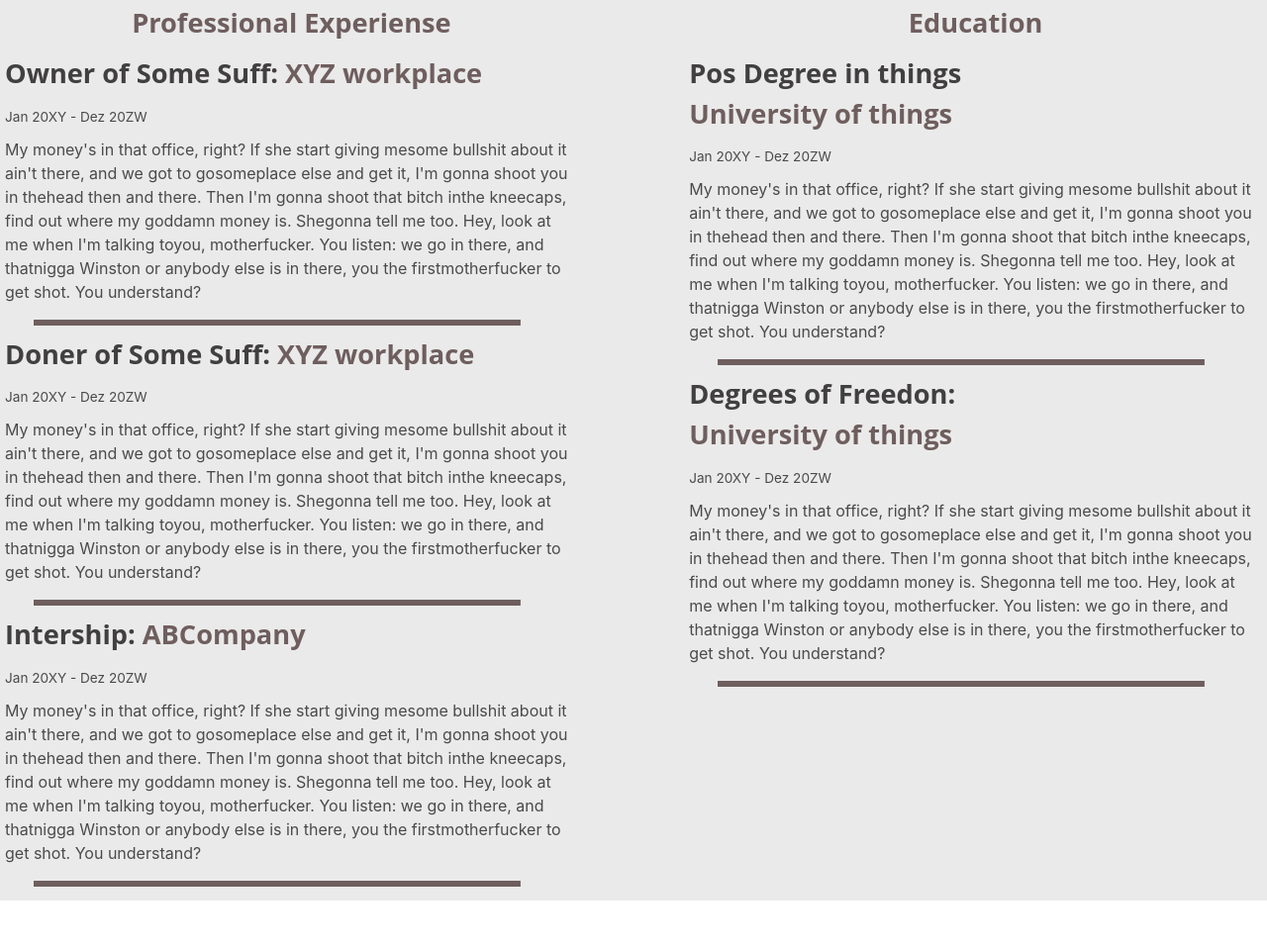
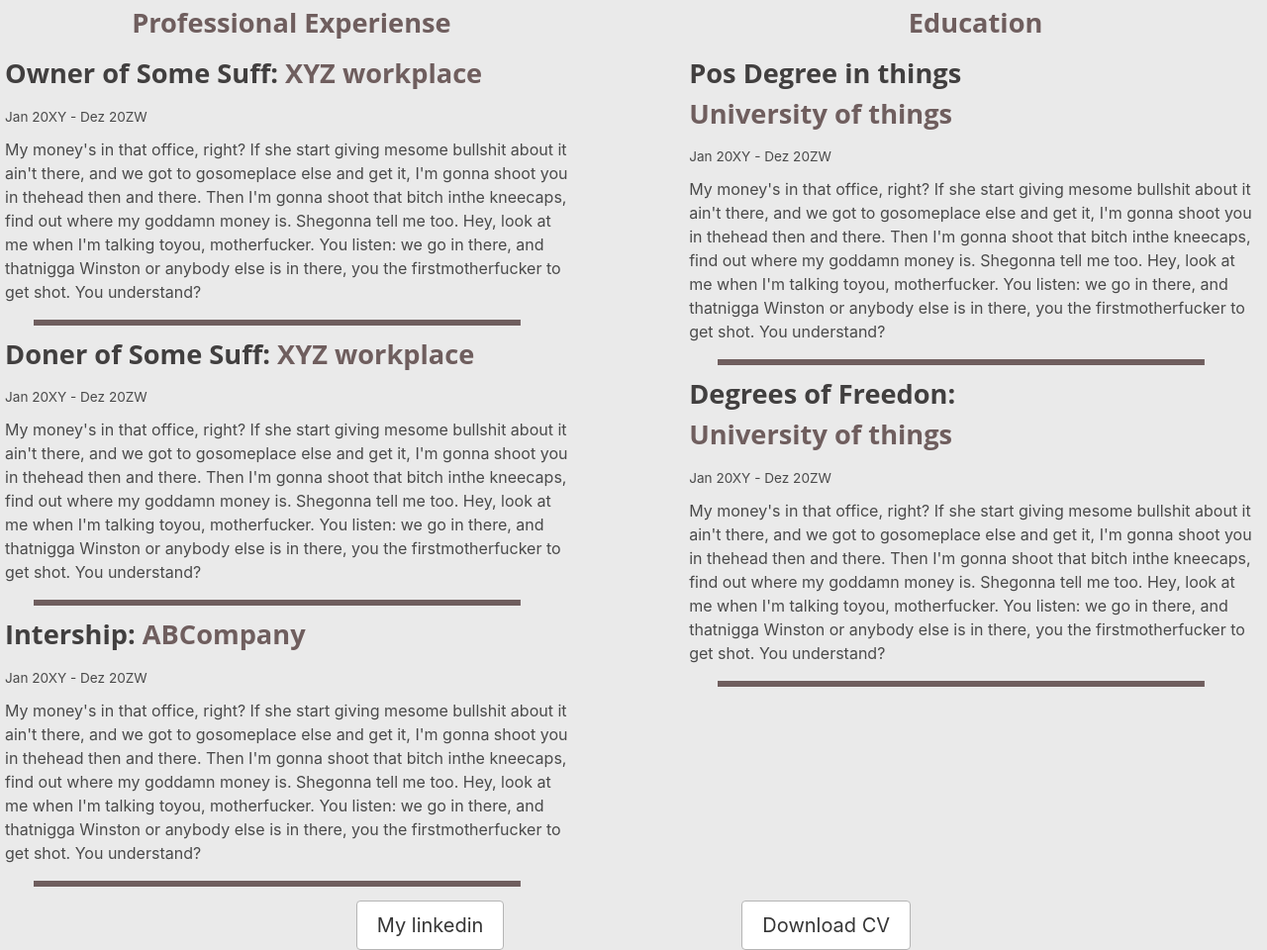
Before and after one commit to alvaropfn/alvaropfn.github.io, a plain HTML site: page index.html in a window 1280 px wide. Shown: the part 2455-3415 px from the top of the page at 99% size. Before the commit the page ends 3365 px from the top, so only its background shows below. Drawn offline with nearby package versions, Linux system fonts and the light colour scheme; a web font is replaced by a local one.

Commit message:
fix forgoted buttons linkedin and download and skills minor behavior

```diff
--- a/index.html
+++ b/index.html
@@ -164,9 +164,15 @@
 				<span class="duration">Jan 20XY - Dez 20ZW</span>
 				<p class="content">My money's in that office, right? If she start giving mesome bullshit about it ain't there, and we got to gosomeplace else and get it, I'm gonna shoot you in thehead then and there. Then I'm gonna shoot that bitch inthe kneecaps, find out where my goddamn money is. Shegonna tell me too. Hey, look at me when I'm talking toyou, motherfucker. You listen: we go in there, and thatnigga Winston or anybody else is in there, you the firstmotherfucker to get shot. You understand?</p>
 		</div>
-			<!--LINE-->
+		<!--LINE-->
 		<svg height=15 width=90% style="padding-left:5%"><line x1="0" y1="0" x2="100%" y2="0" style="stroke:#6f5e5e; stroke-width: 12;" /></svg>
 		<!--LINE-->
+	</div>
+	<div class="buttons_container">
+		<div> </div>
+		<a class="button is-hovered is-medium">My linkedin</a>
+		<a class="button is-hovered is-medium">Download CV</a>
+		<div> </div>
 	</div>
 </section>
 </body>
--- a/public/css/style.css
+++ b/public/css/style.css
@@ -165,7 +165,7 @@ without blur every child on this section
 		"static_text	left_5"
 		"static_button	left_6";
 
-	grid-template-rows: auto;
+	grid-template-rows: auto 150px 150px 150px 150px 150px 150px;
 	grid-template-columns: auto 100px ;
 	align-items: center;
 }
@@ -188,7 +188,7 @@ without blur every child on this section
 			"static_text	left_3	left_4"
 			"static_button	left_5	left_6";
 
-		grid-template-rows: auto;
+		grid-template-rows: auto 200px 200px 200px;
 		grid-template-columns: auto 200px 200px ;
 	}
 	#skills_container .item{
@@ -268,9 +268,10 @@ find a way to make the text float only on skills section
 #curricullum_container{
 	display: grid;
 	grid-template-areas:
-		"title"
-		"professional_container"
-		"educational_container";
+		"title	"
+		"professional_container	"
+		"educational_container	"
+		"buttons_container	";
 
 	grid-template-rows: auto;
 	grid-template-columns: auto;
@@ -291,17 +292,16 @@ find a way to make the text float only on skills section
 		display: grid;
 		grid-template-areas:
 			"title	title"
-			"professional_container	educational_container";
+			"professional_container	educational_container"
+			"buttons_container	buttons_container";
 
 		grid-template-rows: auto;
 		grid-template-columns: 46% 46%;
 	}
-
 }
 
 #curricullum_container .section_title{
 	grid-area: title;
-
 }
 
 #curricullum_container .educational_container{
@@ -311,6 +311,13 @@ find a way to make the text float only on skills section
 #curricullum_container .professional_container{
 	grid-area: professional_container;
 }
+
+#curricullum_container .buttons_container{
+	grid-area: buttons_container;
+	display: flex;
+	justify-content: space-around;
+}
+
 
 #curricullum_container .subsection{
 	margin-bottom: 1em;
@@ -333,9 +340,11 @@ find a way to make the text float only on skills section
 #curricullum_container .duration{
 	font-size: 0.85em;
 }
+
 #curricullum_container .content{
 	padding-top: 10px;
 }
+
 
 
 .color_dark{ color: var(--dark)!important; }
```
